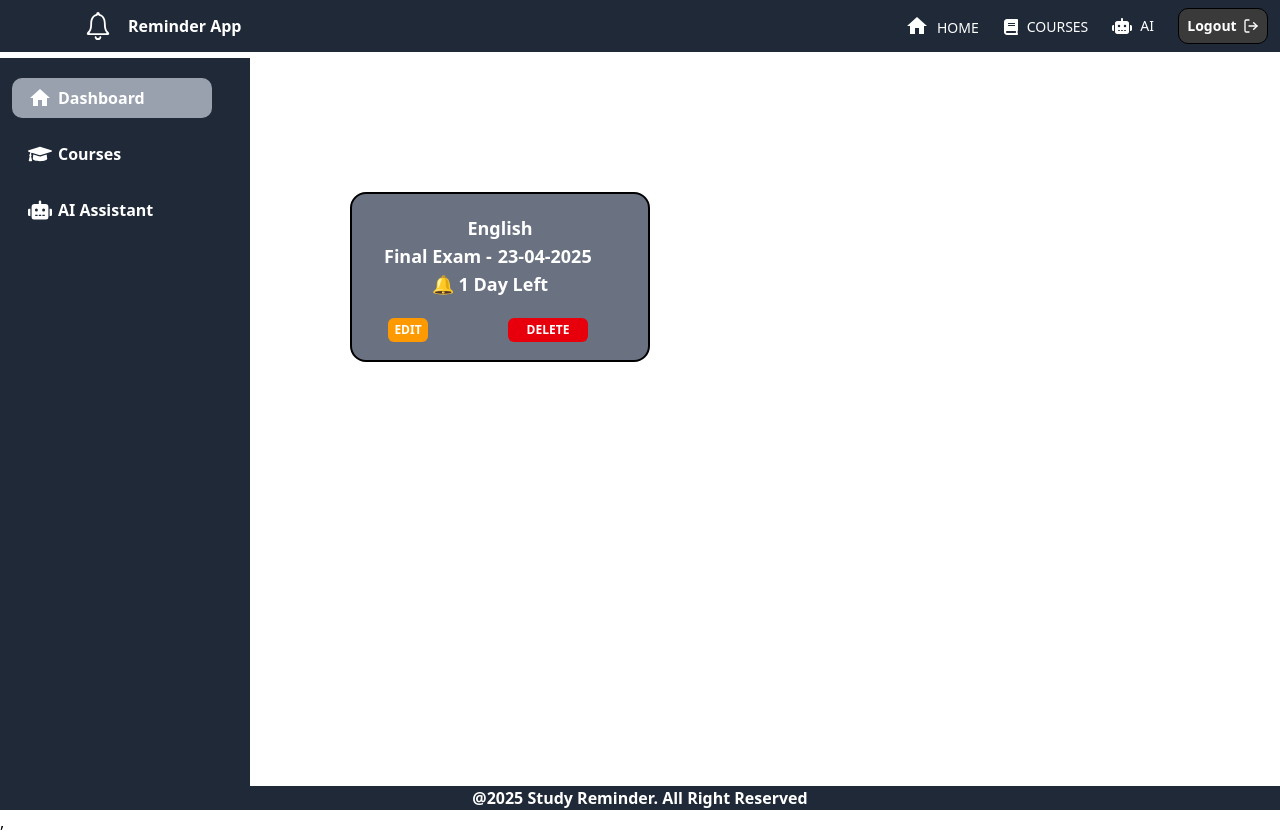
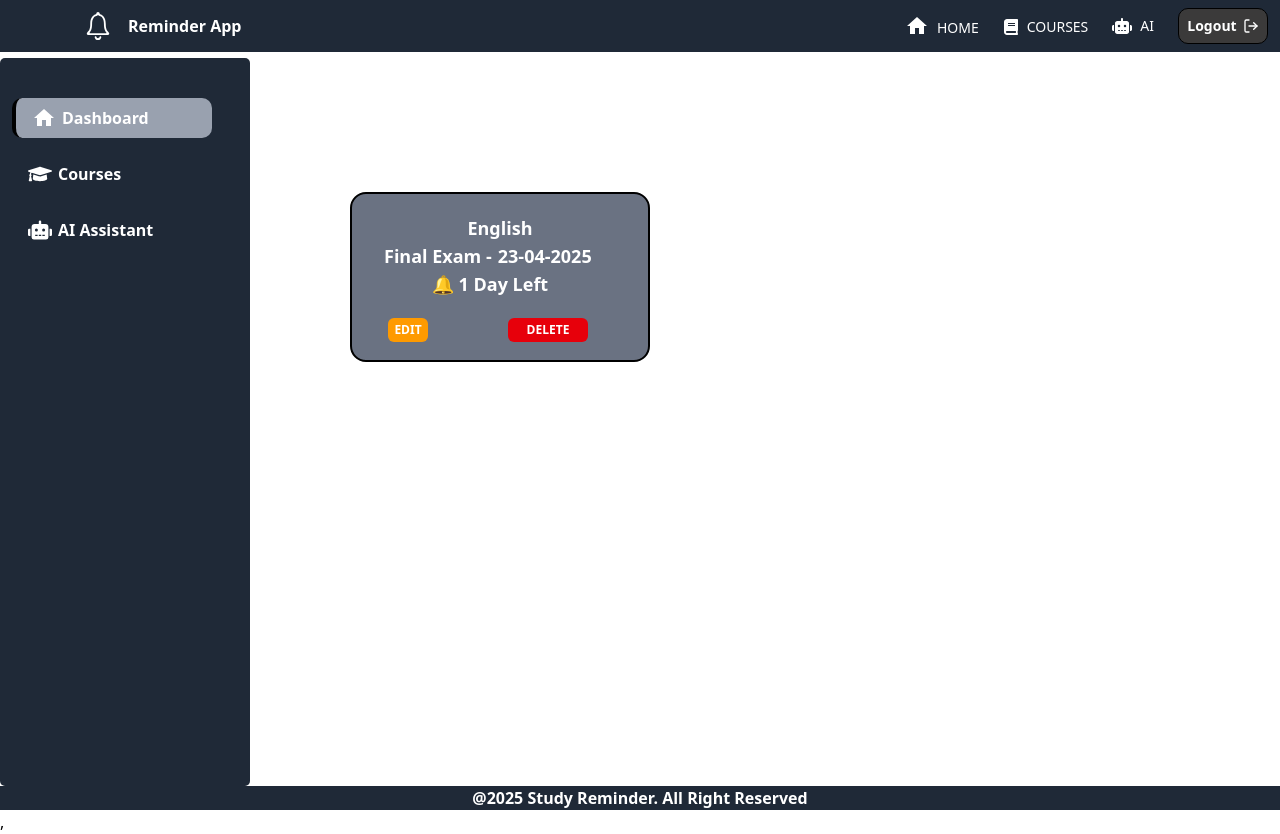
Before and after one commit to Aklile612/Reminder-App, a React (Vite) app: page / in a window 1280 px wide. Built offline with nearby package versions, Linux system fonts and the light colour scheme.

Commit message:
jusst a little edit

```diff
--- a/src/Components/SideBar/SideBar.jsx
+++ b/src/Components/SideBar/SideBar.jsx
@@ -13,14 +13,14 @@ const SideBar = () => {
   ];
 
   return (
-    <div className='w-[250px] md:mt-1.5 h-[91vh] bg-[#1F2937]'>
-      <div className='pt-5 flex flex-col md:gap-4'>
+    <div className='w-[250px] md:mt-1.5 h-[91vh] rounded-[5px] bg-[#1F2937]'>
+      <div className='pt-10 flex flex-col md:gap-4'>
         {navItems.map((item) => (
           <Link
             key={item.name}
             to={item.path}
-            className={`flex md:gap-1.5 md:ml-3 h-10 w-[200px] md:pl-4 items-center rounded-[10px] group hover:scale-105 transition-all
-              ${location.pathname === item.path ? 'bg-gray-400 ' : 'hover:bg-gray-600'}`}
+            className={`flex md:gap-1.5 md:ml-3 h-10 w-[200px] md:pl-4 items-center rounded-r-[10px] rounded-t-[10px] rounded-b-[10px]  group hover:scale-105 transition-all
+              ${location.pathname === item.path ? 'bg-gray-400 border-l-4 h-2 border-black' : 'hover:bg-gray-600'}`}
           >
             {item.icon}
             <span className='text-white font-bold'>{item.name}</span>
```
